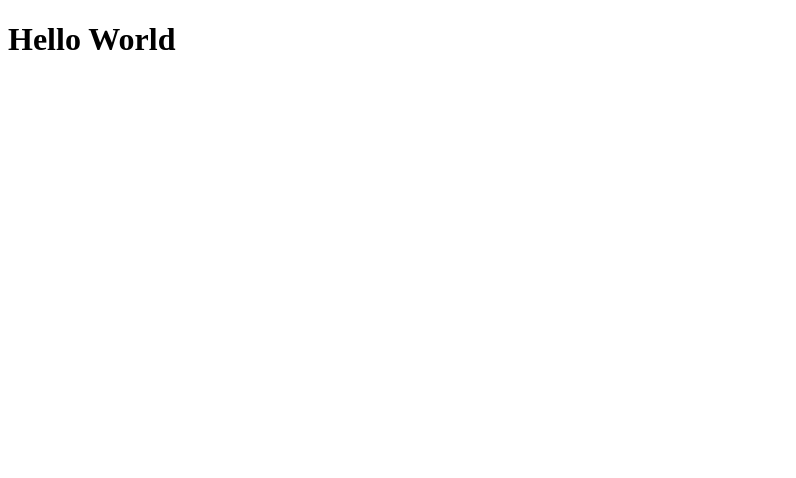
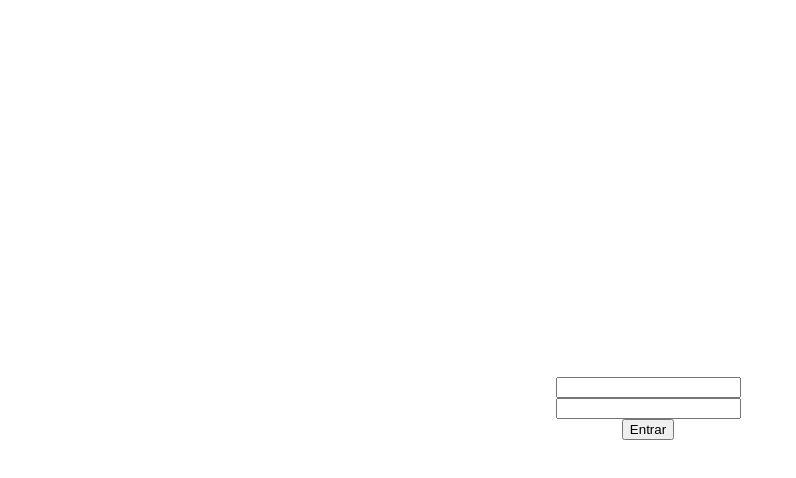
Before and after one commit to lucasiori/ignite_next-auth, a Next.js app: page / in a window 1280 px wide. Shown: the top 478 px of the page, without its empty margins (0-796 px from the left). Built offline with nearby package versions, Linux system fonts and the light colour scheme.

Commit message:
feat: create auth context

```diff
--- /dev/null
+++ b/contexts/AuthContext.tsx
@@ -0,0 +1,33 @@
+import { createContext, useContext } from 'react';
+
+type SignInCredentials = {
+  email: string;
+  password: string;
+}
+
+type AuthContextData = {
+  signIn(credentials: SignInCredentials): Promise<void>;
+  isAuthenticated: boolean;
+};
+
+type AuthProviderProps = {
+  children: React.ReactNode;
+}
+
+const AuthContext = createContext({} as AuthContextData);
+
+export function AuthProvider({ children }: AuthProviderProps) {
+  const isAuthenticated = false;
+
+  async function signIn({ email, password }: SignInCredentials) {
+    console.log(email, password);
+  }
+
+  return (
+    <AuthContext.Provider value={{ signIn, isAuthenticated }}>
+      {children}
+    </AuthContext.Provider>
+  )
+}
+
+export const useAuthContext = () => useContext(AuthContext);
--- a/pages/_app.tsx
+++ b/pages/_app.tsx
@@ -1,7 +1,12 @@
 import { AppProps } from 'next/app';
+import { AuthProvider } from '../contexts/AuthContext';
 
 function MyApp({ Component, pageProps }: AppProps) {
-  return <Component {...pageProps} />
+  return (
+    <AuthProvider>
+      <Component {...pageProps} />
+    </AuthProvider>
+  )
 }
 
 export default MyApp
--- a/pages/index.tsx
+++ b/pages/index.tsx
@@ -1,5 +1,39 @@
+import { FormEvent, useState } from 'react';
+import { useAuthContext } from '../contexts/AuthContext';
+import styles from '../styles/Home.module.css';
+
 export default function Home() {
+  const [email, setEmail] = useState('');
+  const [password, setPassword] = useState('');
+
+  const { signIn } = useAuthContext();
+
+  async function handleSubmit(event: FormEvent) {
+    event.preventDefault();
+
+    const data = {
+      email,
+      password
+    };
+
+    await signIn(data);
+  }
+
   return (
-    <h1>Hello World</h1>
+    <form className={styles.container} onSubmit={handleSubmit}>
+      <input
+        type="email"
+        value={email}
+        onChange={event => setEmail(event.target.value)}
+      />
+
+      <input
+        type="password"
+        value={password}
+        onChange={event=> setPassword(event.target.value)}
+      />
+
+      <button type="submit">Entrar</button>
+    </form>
   )
 }
--- /dev/null
+++ b/styles/Home.module.css
@@ -0,0 +1,8 @@
+.container {
+  width: 100vw;
+  height: 100vh;
+  display: flex;
+  flex-direction: column;
+  align-items: center;
+  justify-content: center;
+}
```
